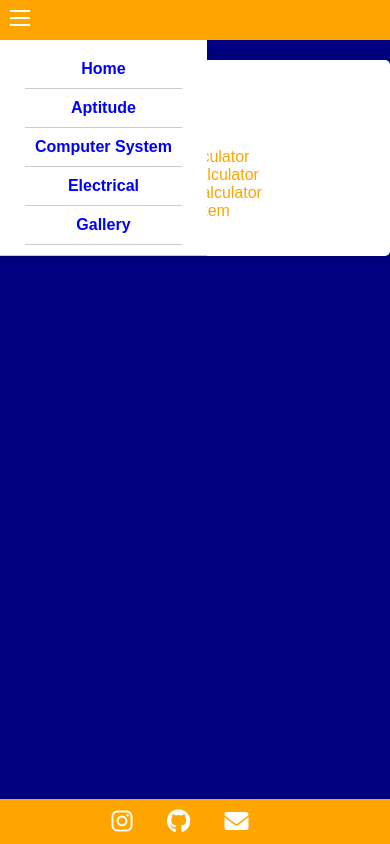
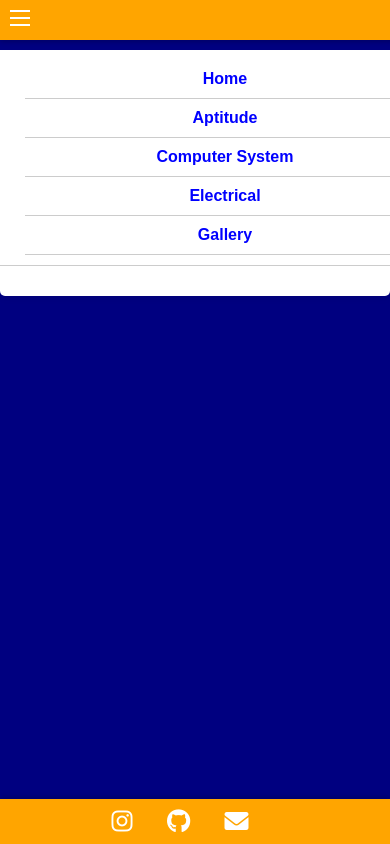
Before and after one commit to itskuldipsingh/itskuldipsingh.github.io, a PHP site: page /Aptitude.html in a window 390 px wide. Run offline with PHP 8.4, Linux system fonts and the light colour scheme.

Commit message:
Update style.css

```diff
--- a/style.css
+++ b/style.css
@@ -1,10 +1,12 @@
-/* General body styling */
 body {
     font-family: Arial, sans-serif;
     background-color: #000080; /* Navy blue background for the entire page */
     color: white; /* Default text color is white */
     margin: 0;
     padding: 0;
+    padding-top: 80px; /* Space for fixed header */
+    padding-bottom: 60px; /* Space for fixed footer */
+    box-sizing: border-box;
 }
 
 /* Header styling */
@@ -13,12 +15,28 @@ header {
     color: blue;
     padding: 20px;
     text-align: center;
+    position: fixed;
+    top: 0;
+    left: 0;
+    width: 100%;
+    z-index: 1000; /* Ensure it stays on top of other content */
+    box-shadow: 0 2px 5px rgba(0, 0, 0, 0.2); /* Optional shadow for better visibility */
 }
 
+/* Navigation links styling */
+nav a {
+    margin: 0 15px;
+    text-decoration: none;
+    color: blue; /* Blue text for navigation links */
+    font-weight: bold;
+}
+
+nav a:hover {
+    text-decoration: underline;
+}
+
+/* Menu bar styling for mobile view */
 @media only screen and (max-width: 600px) {
-    header {
-        position: relative;
-    }
     .menu-bar {
         display: block;
         position: absolute;
@@ -28,6 +46,7 @@ header {
         padding: 10px;
         cursor: pointer;
     }
+
     .menu-bar span {
         display: block;
         width: 20px;
@@ -35,41 +54,36 @@ header {
         background-color: #fff;
         margin-bottom: 5px;
     }
+
     .menu-bar span:last-child {
         margin-bottom: 0;
     }
+
     nav {
         display: none;
         position: absolute;
-        top: 40px;
+        top: 50px; /* Adjusted to make space for the menu bar */
         left: 0;
         background-color: #fff;
         padding: 10px;
         border-bottom: 1px solid #ccc;
+        width: 100%;
     }
+
     nav a {
         display: block;
         padding: 10px;
         border-bottom: 1px solid #ccc;
+        color: blue;
     }
+
     nav a:hover {
         background-color: #f0f0f0;
     }
+
     .menu-bar:hover + nav {
         display: block;
     }
-}
-
-/* Navigation links styling */
-nav a {
-    margin: 0 15px;
-    text-decoration: none;
-    color: blue; /* White text for navigation links */
-    font-weight: bold;
-}
-
-nav a:hover {
-    text-decoration: underline;
 }
 
 /* Main content styling */
@@ -107,10 +121,13 @@ footer {
     padding: 10px 0;
     position: fixed;
     bottom: 0;
+    left: 0;
     width: 100%;
+    z-index: 999; /* Ensure it stays above other content */
+    box-shadow: 0 -2px 5px rgba(0, 0, 0, 0.2); /* Optional shadow for better visibility */
 }
 
-footer ul{
+footer ul {
     list-style: none;
     margin: 0;
     padding: 0;
@@ -134,9 +151,3 @@ footer i {
     font-size: 24px;
     margin-right: 10px;
 }
-
-/* Ensure the footer doesn't overlap with the main content */
-
-body {
-    padding-bottom: 60px; /* Adjust padding to ensure content is not overlapped by footer */
-}
```
